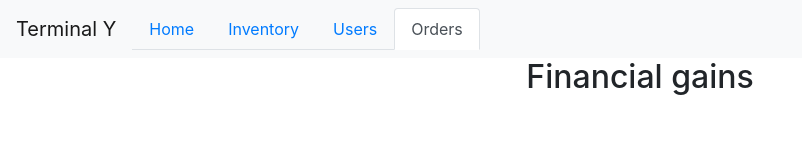
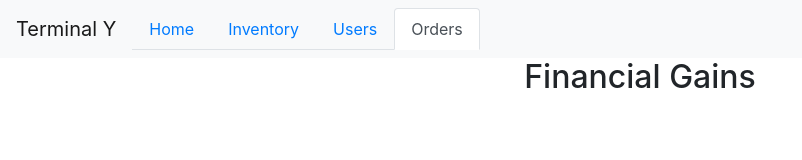
Before and after one commit to TerminalY/TY-administration, a React (Create React App) app: page /orders in a window 1280 px wide. Shown: the top 160 px of the page, without its empty margins (0-802 px from the left). Built offline with nearby package versions, Linux system fonts and the light colour scheme; no server answers.

Commit message:
small fixes

```diff
--- a/src/components/Orders.js
+++ b/src/components/Orders.js
@@ -25,7 +25,7 @@ const Orders = () => {
 }, [])
     return (
         <div className="container">
-            <h2>Financial gains</h2>
+            <h2>Financial Gains</h2>
            <BarChart data={data} />
         </div>
     )
```
